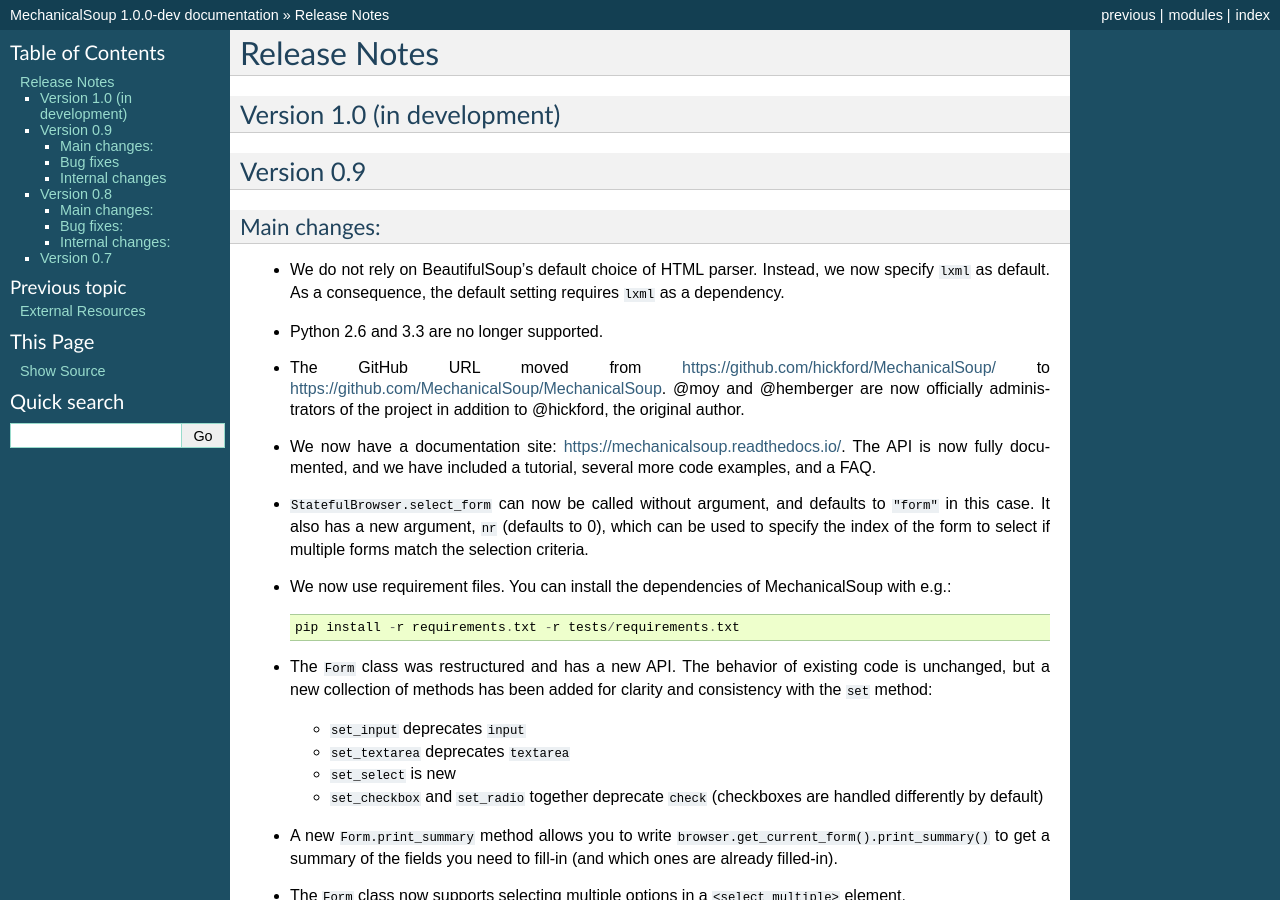
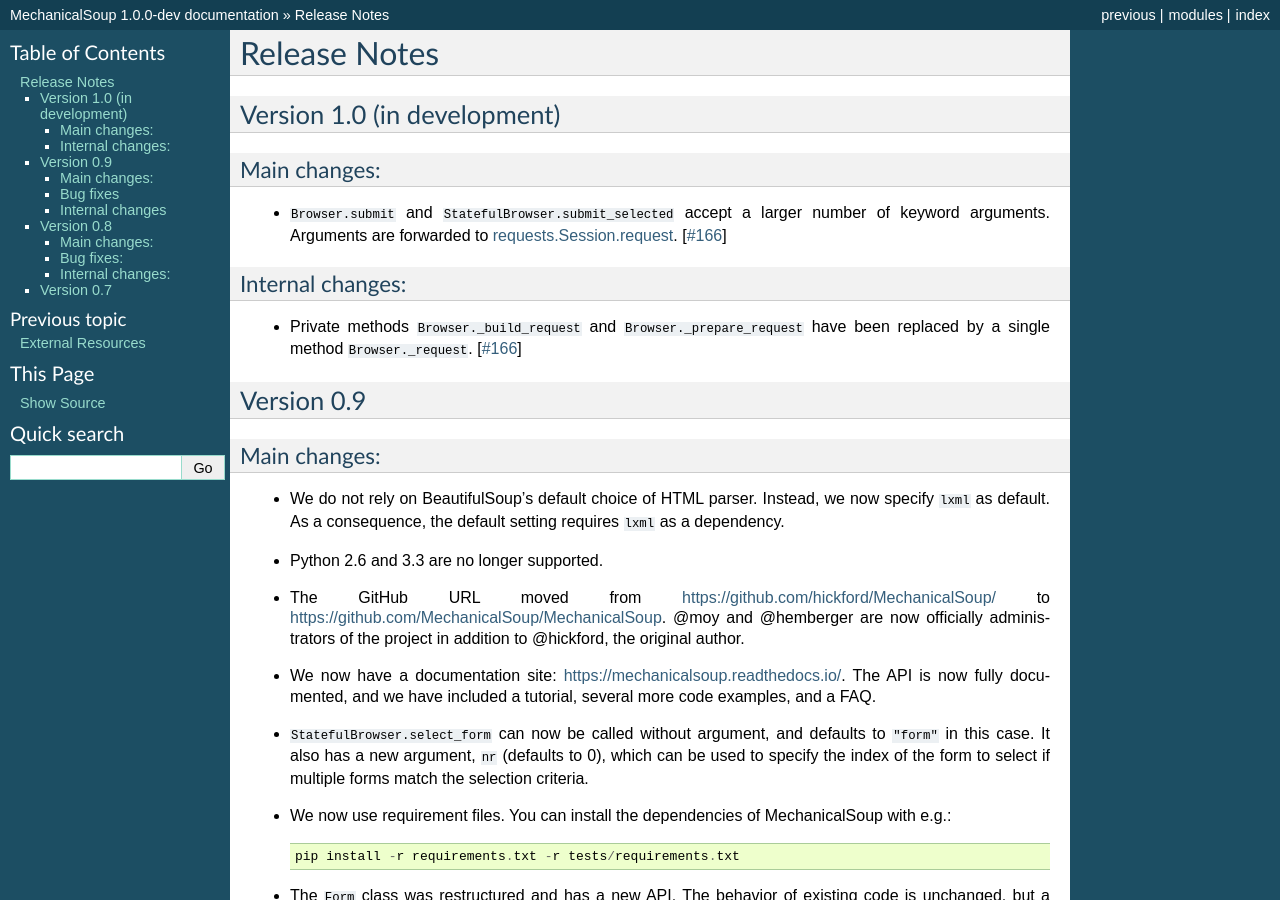
Before and after one commit to MechanicalSoup/MechanicalSoup, a Sphinx documentation site: the page built from docs/ChangeLog.rst, in a window 1280 px wide and 900 px high. Built offline with Sphinx 7.4.7, drawn with Linux system fonts in a browser that asks for light colours.

Commit message:
ChangeLog.rst: add #166 to 1.0.0 changes

```diff
--- a/docs/ChangeLog.rst
+++ b/docs/ChangeLog.rst
@@ -4,6 +4,19 @@
 
 Version 1.0 (in development)
 ============================
+
+Main changes:
+-------------
+* ``Browser.submit`` and ``StatefulBrowser.submit_selected`` accept a larger
+  number of keyword arguments. Arguments are forwarded to
+  `requests.Session.request <http://docs.python-requests.org/en/master/api/#requests.Session.request>`__.
+  [`#166 <https://github.com/MechanicalSoup/MechanicalSoup/pull/166>`__]
+
+Internal changes:
+-----------------
+* Private methods ``Browser._build_request`` and ``Browser._prepare_request``
+  have been replaced by a single method ``Browser._request``.
+  [`#166 <https://github.com/MechanicalSoup/MechanicalSoup/pull/166>`__]
 
 Version 0.9
 ===========
```
